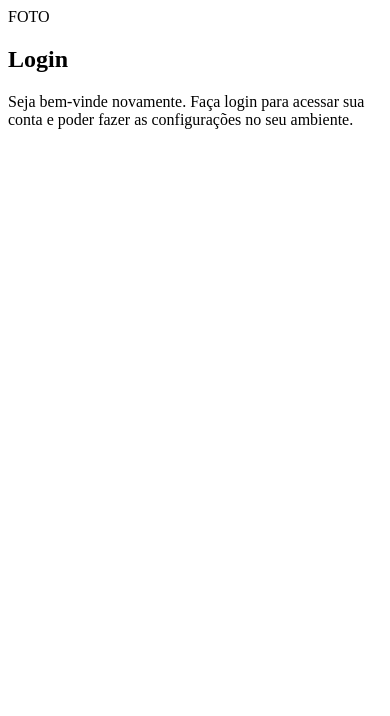
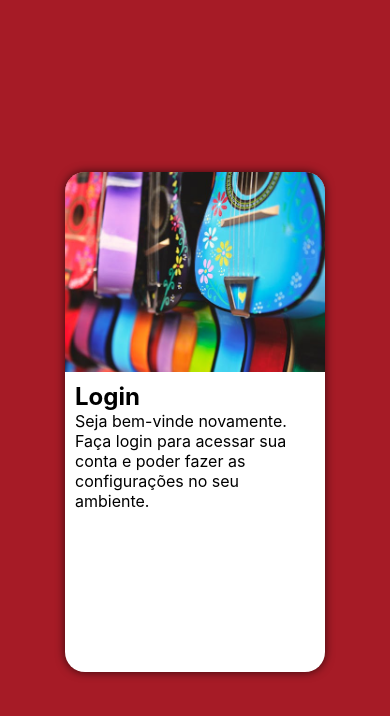
Before and after one commit to GuilhermeAbdalla/Projeto_Tela_De_Login, a plain HTML site: page index.html in a window 390 px wide. Drawn offline with Linux system fonts and the light colour scheme.

Commit message:
Mobile First Started

```diff
--- a/estilos/style.css
+++ b/estilos/style.css
@@ -10,3 +10,47 @@ Paleta de Cores:
  Verde Escuro: #02733E
 
 */
+
+*{
+    font-family: -apple-system, BlinkMacSystemFont, 'Segoe UI', Roboto, Oxygen, Ubuntu, Cantarell, 'Open Sans', 'Helvetica Neue', sans-serif;
+    padding: 0px;
+    margin: 0px;
+    box-sizing: border-box;
+}
+
+body, html{
+    background-color: #A61B26;
+    height: 100vh;
+    width: 100vw;
+}
+
+main{
+    position: relative;
+    height: 100vh;
+    width: 100vw;
+}
+
+section#login{
+    position: absolute;
+    top: 50%;
+    left: 50%;
+    transform: translate(-50%, -50%);
+    overflow: hidden;
+
+    background-color: white;
+    width: 260px;
+    height: 500px;
+    border-radius: 20px;
+    box-shadow: 0px 0px 10px rgba(0, 0, 0, 0.685);
+    > div#imagem{
+        display: block;
+        background: #A61B26 url(../imagens/pexels-tim-mossholder-668295.jpg) no-repeat right top;
+        background-size: cover;
+        height: 200px;
+    }
+
+    >div#formulario{
+        display: block;
+        padding: 10px;
+    }
+}
--- a/index.html
+++ b/index.html
@@ -10,7 +10,7 @@
     <main>
         <section id="login">
             <div id="imagem">
-                FOTO
+                <!--Aqui vai a imagem nas CSS-->
             </div>
             <div id="formulario">
                 <h1>Login</h1>
```
